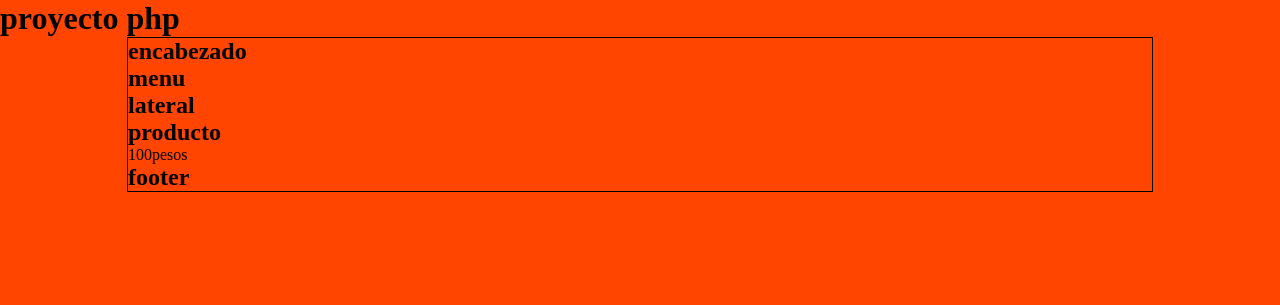
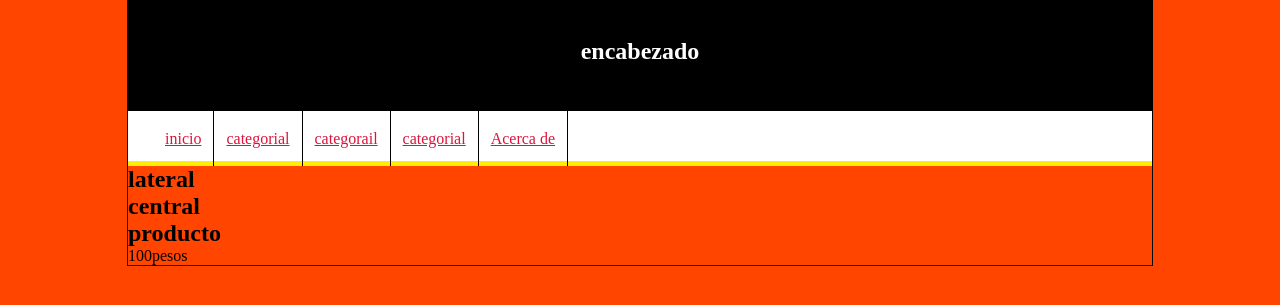
Before and after one commit to fredyestivendiazpinilla3-eng/pruebaphp, a PHP site: page / in a window 1280 px wide. Shown: the top 305 px of the page. Run offline with PHP 8.4, Linux system fonts and the light colour scheme.

Commit message:
creacion del encabezado y del formato para menu

```diff
--- a/index.html
+++ b/index.html
@@ -1,5 +1,5 @@
 <!DOCTYPE html>
-<html lang="es">
+<html lang="en">
 
 <head>
     <meta charset="UTF-8">
@@ -9,7 +9,7 @@
 </head>
 
 <body>
-    <h1>proyecto php</h1>
+
 
     <div id="container">
         <header id="header">
@@ -17,42 +17,51 @@
         </header>
 
         <nav id="menu">
-            <h2>menu</h2>
+            <ul>
+                 <li>
+                    <a href="#">inicio</a>
+                 </li>
+                 <li>
+                    <a href="#">categorial</a>
+                 </li>
+                 <li>
+                    <a href="#"> categorail</a>
+                 </li>
+                 <li>
+                    <a href="#">categorial</a>
+                 </li>
+                 <li>
+                    <a href="#">Acerca de</a>
+                <li>
+
+                </li>
+
+            </ul>
+
         </nav>
 
         <div id="content">
-
-            <anside id="lateral">
-
+            <aside id="lateral">
                 <h2>lateral</h2>
-
-            </anside>
-
+            </aside>
             <div id="central">
-
-                <h2></h2>
+                <h2>central</h2>
 
                 <div class="product">
 
                     <h2>producto</h2>
 
-                    <p>
 
-                        100pesos
+                    100pesos
 
-                    </p>
 
                 </div>
 
-            </div>
+                <footer id="footer">
 
-        </div>
+                </footer>
+    </div>
 
-        <footer id="footer">
-
-            <h2>footer</h2>
-
-        </footer>
 
 </body>
 
--- a/style.css
+++ b/style.css
@@ -1,33 +1,57 @@
-* {
-
+*{
     margin: 0px;
-
     padding: 0px;
-
 }
 
-body {
+body{
 
     background-color: orangered;
-
 }
 
-#container {
-
+#container{
     width: 80%;
-
-    margin: 0px auto;
-
+    margin:0px auto;
     border: 1px solid black;
 
 }
 
-*header {
-    height;
-    110px;
-    brackground-color;
-    white color: black text-align: center;
-    line-height: 100px;
-
+#header{
+height: 110px;
+background-color: black;
+color: white;
+text-align: center;
+line-height: 100px;
 
 }
+
+#menu{
+    background-color: white;
+    color: rgb(255, 238, 0);
+    height: 50px;
+    border-bottom: 5px solid;
+}
+
+#menu ul{
+    list-style: none;
+    text-decoration:none;
+    margin: 0px auto;
+    margin-left: 25px;
+}
+
+#menu ul li{
+    line-height: 55px;
+    float: left;
+    border-right: 1px solid black;
+}
+
+#menu a{
+    display: block;
+    color: crimson;
+    text-decoration: nome;
+    padding-left: 12px;
+    padding-right: 12px;
+}
+
+#menu a:hover{
+    background: orangered;
+}
```
